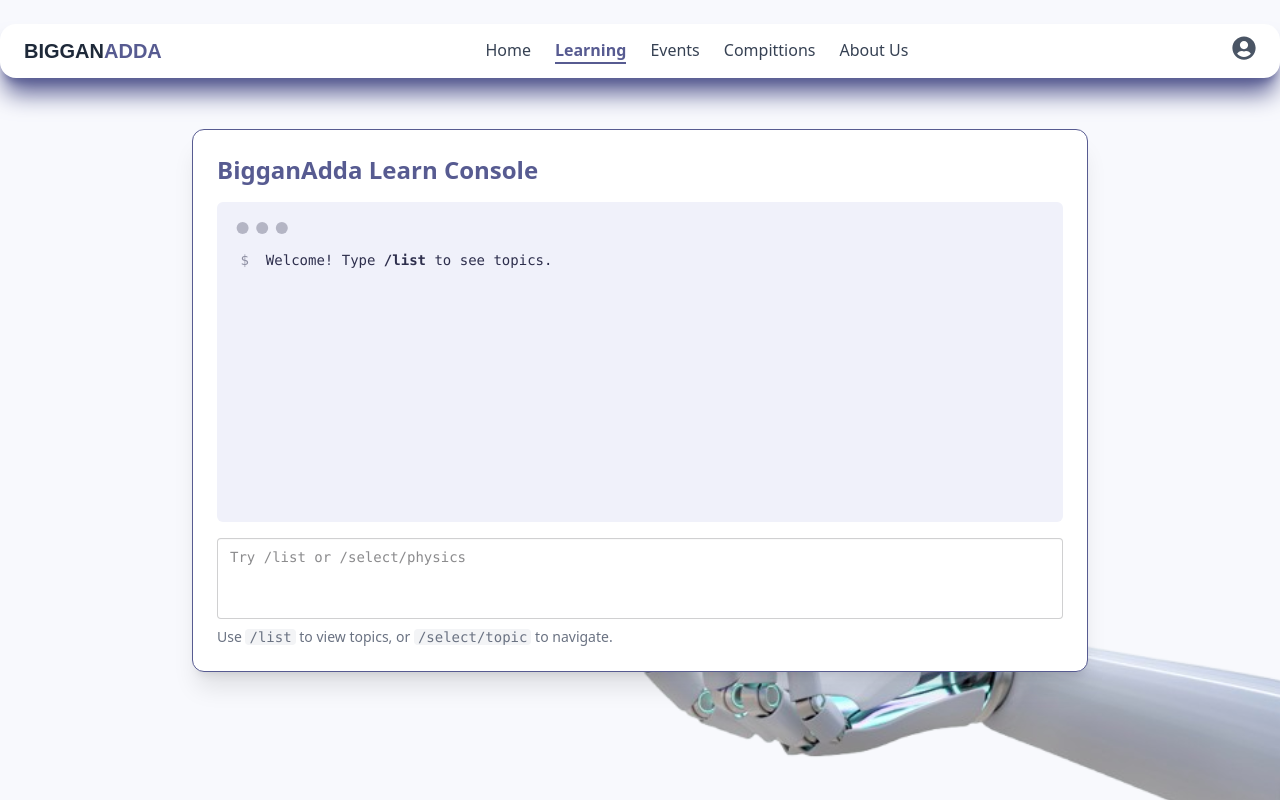
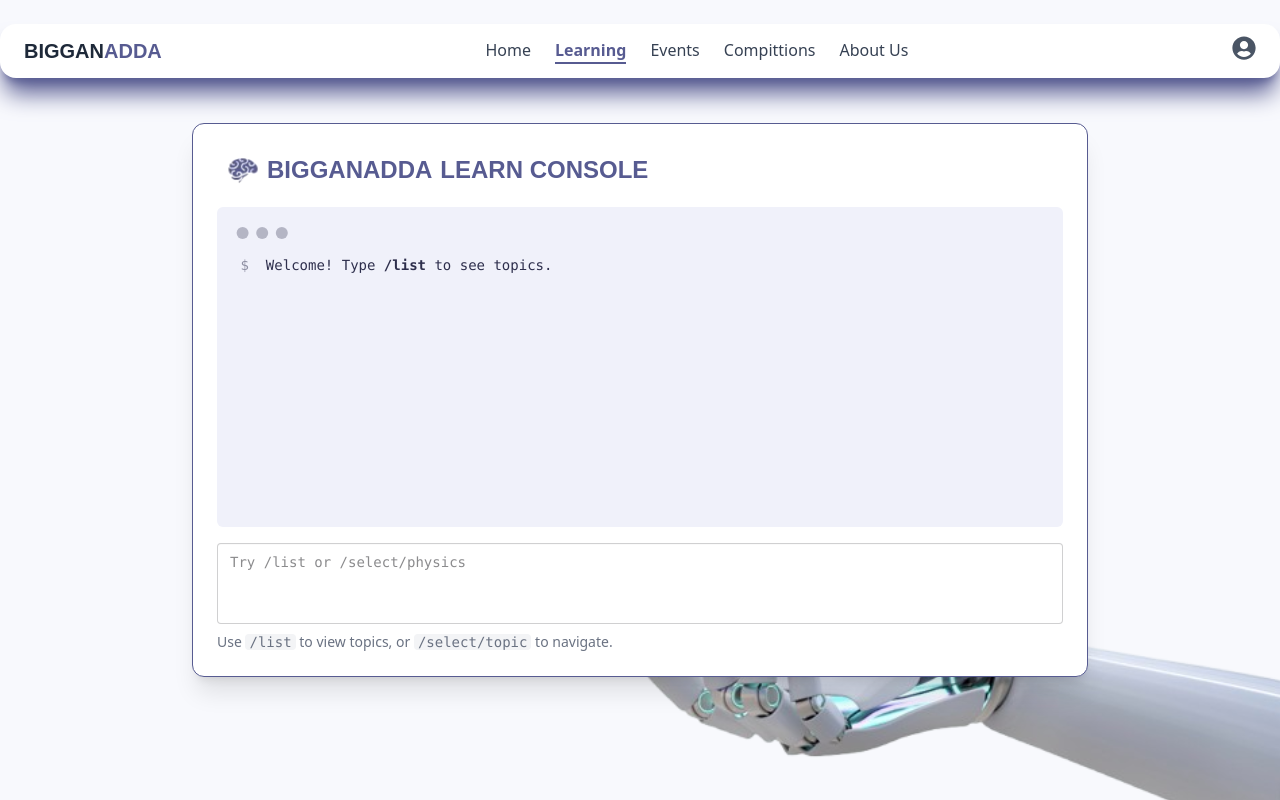
Before and after one commit to Md-Sifat-code/Science-Story, a React (Vite) app: page /home/learn in a window 1280 px wide. Built offline with nearby package versions, Linux system fonts and the light colour scheme; a web font is replaced by a local one.

Commit message:
done the Leaning layout

```diff
--- a/index.html
+++ b/index.html
@@ -1,16 +1,20 @@
 <!DOCTYPE html>
 <html lang="en" data-theme="light">
+
 <head>
   <meta charset="UTF-8" />
-    <link rel="icon" type="image/svg+xml" href="/vite.svg" />
+  <link rel="icon" type="image/svg+xml" href="/logo.png" />
   <link rel="preconnect" href="https://fonts.googleapis.com">
   <link rel="preconnect" href="https://fonts.gstatic.com" crossorigin>
-<link href="https://fonts.googleapis.com/css2?family=Sour+Gummy:ital,wght@0,100..900;1,100..900&display=swap" rel="stylesheet">
+  <link href="https://fonts.googleapis.com/css2?family=Sour+Gummy:ital,wght@0,100..900;1,100..900&display=swap"
+    rel="stylesheet">
   <meta name="viewport" content="width=device-width, initial-scale=1.0" />
-    <title>Vite + React</title>
+  <title>BIGGANADDA</title>
 </head>
+
 <body>
   <div id="root"></div>
   <script type="module" src="/src/main.jsx"></script>
 </body>
+
 </html>
--- a/src/Pages/Learn.jsx
+++ b/src/Pages/Learn.jsx
@@ -50,7 +50,7 @@ const Learn = () => {
       </div>
 
       <div className="w-full max-w-4xl bg-white border border-[#575B91] rounded-xl shadow-xl p-6 z-10">
-        <h2 className="text-2xl font-bold text-[#575B91] mb-4">BigganAdda Learn Console</h2>
+        <h2 className="text-2xl font-bold text-[#575B91] mb-4  flex flex-row items-center sour gap-2 uppercase"><span className='sour uppercase flex flex-row items-center'><img className='w-[50px]' src="/logo.png" alt="" />BigganAdda</span> Learn Console</h2>
 
         {/* Output Display */}
         <div className="mockup-code bg-[#f0f1fa] text-[#2d2e4c] h-80 overflow-y-auto mb-4 rounded-md">
```
Also changed, not shown: public/logo.png (added). Lines whose indentation alone changed are shown as unchanged.
